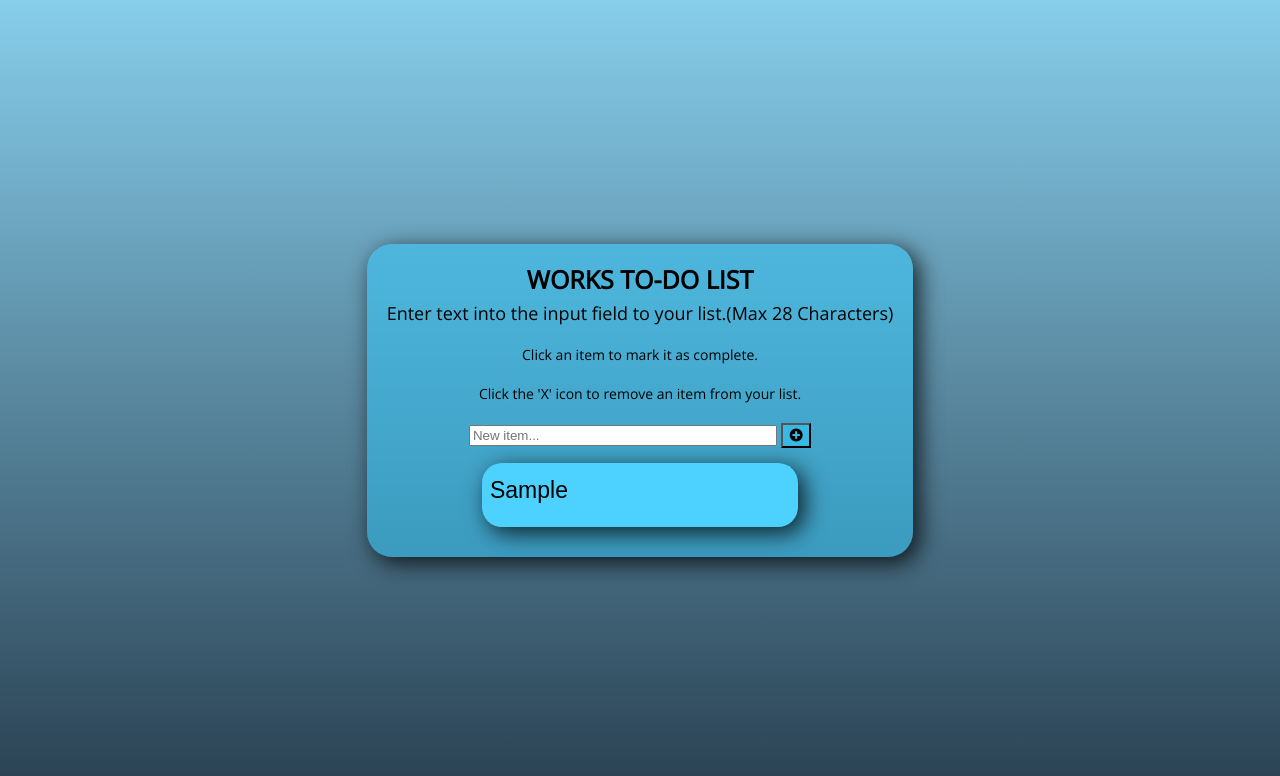
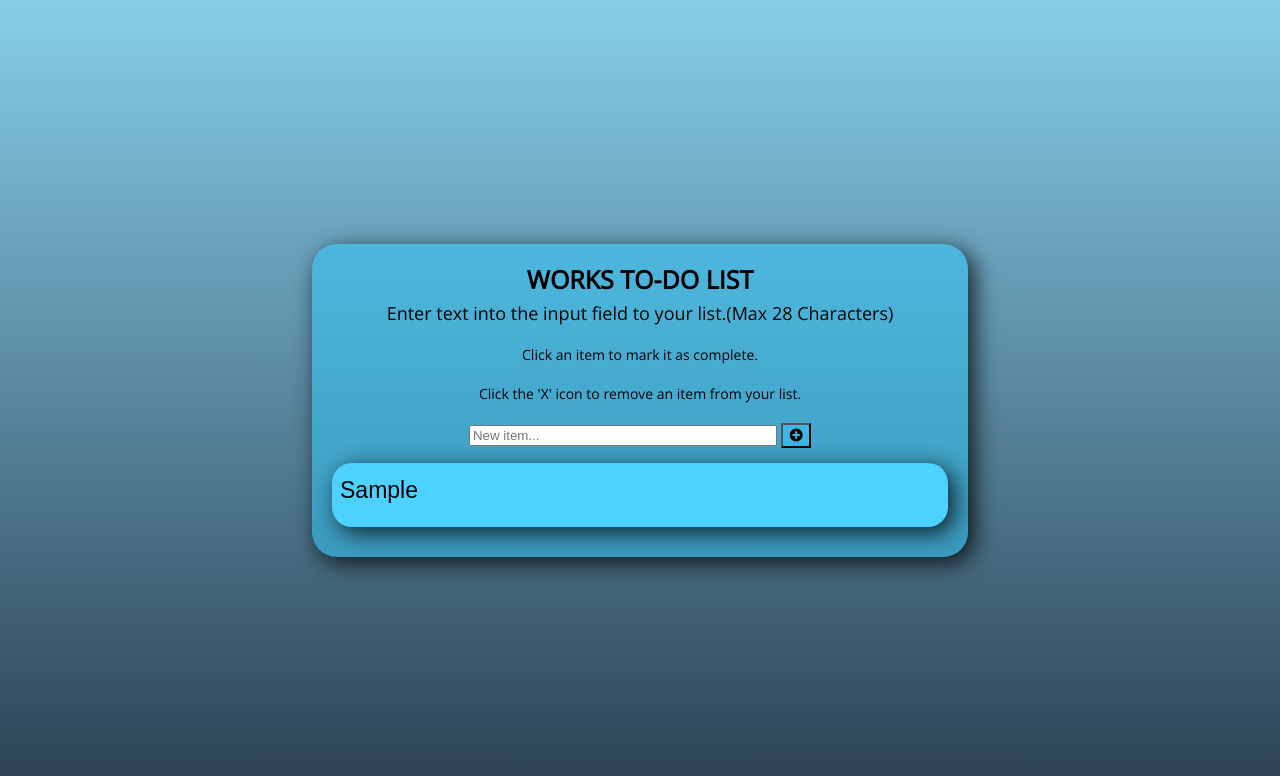
Before and after one commit to aparker611/todolist, a plain HTML site: page index.html in a window 1280 px wide. Both pictures are taken after typing "Sample" into the empty fields and a click on the button 796 px from the left and 479 px from the top of the page. Drawn offline with nearby package versions, Linux system fonts and the light colour scheme.

Commit message:
sorted out some display issues

```diff
--- a/css/main.css
+++ b/css/main.css
@@ -115,7 +115,8 @@ body {
   background:         linear-gradient(#87ceeb, #293f50);
   background-repeat: no-repeat;
   background-size: cover;
-  height: 100vh;
+  height: auto;
+  min-height: 100vh;
   display: flex;
   align-items: center;
   align-self: center;
@@ -200,7 +201,7 @@ ol li {
   box-shadow: 6px 6px 22px 1px rgba(0,0,0,0.75);
   width: auto;
   max-width: 800px;
-  margin: 0 auto;
+  margin: 30px auto;
   padding: 20px 20px;
   border-radius: 25px;
   font-family: "Open Sans", sans-serif;
@@ -247,8 +248,7 @@ ol li {
 
 /* Display for each item and remove button for each item. */
 li.listItem {
-   max-width: 600px;
-   min-width: 300px;
+  width: 600px;
   text-transform: capitalize;
   /*Support for older browsers that don't support RGBA*/
   background-color: rgb(77, 210, 255);
```
